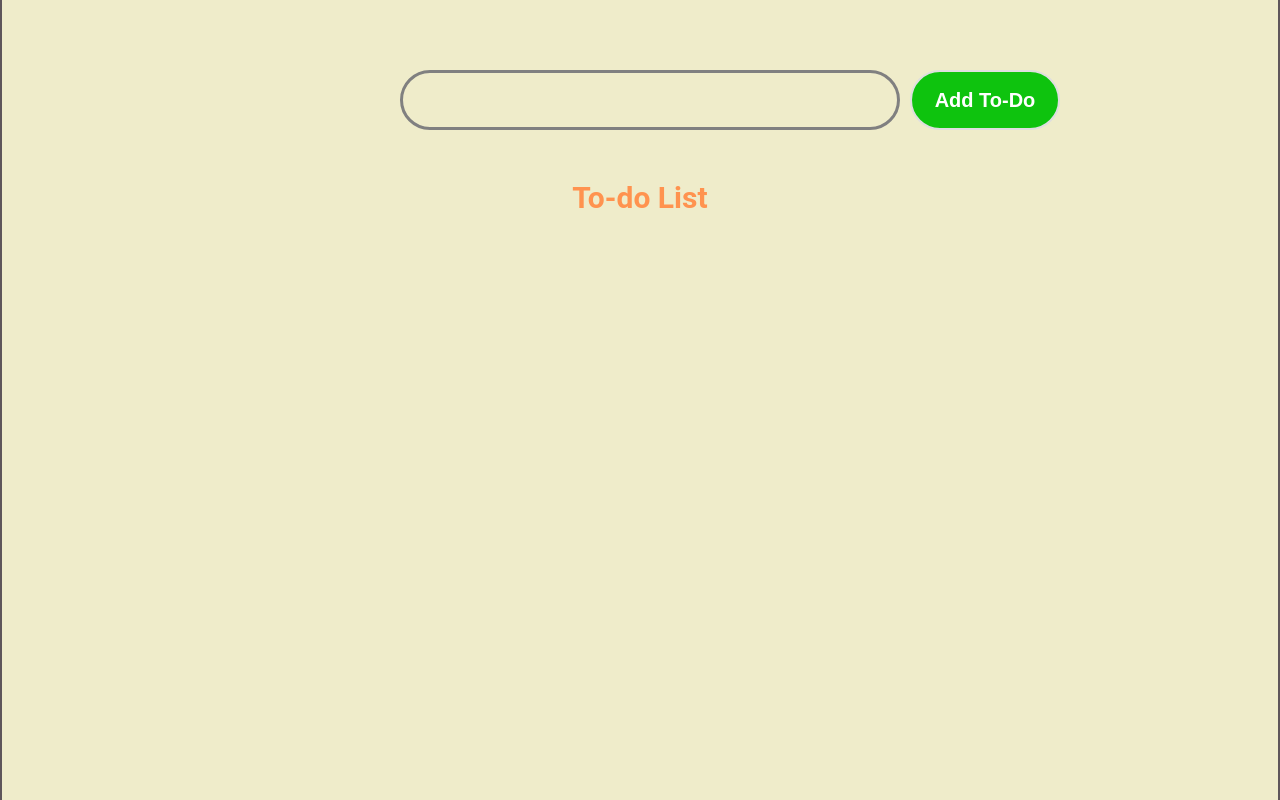
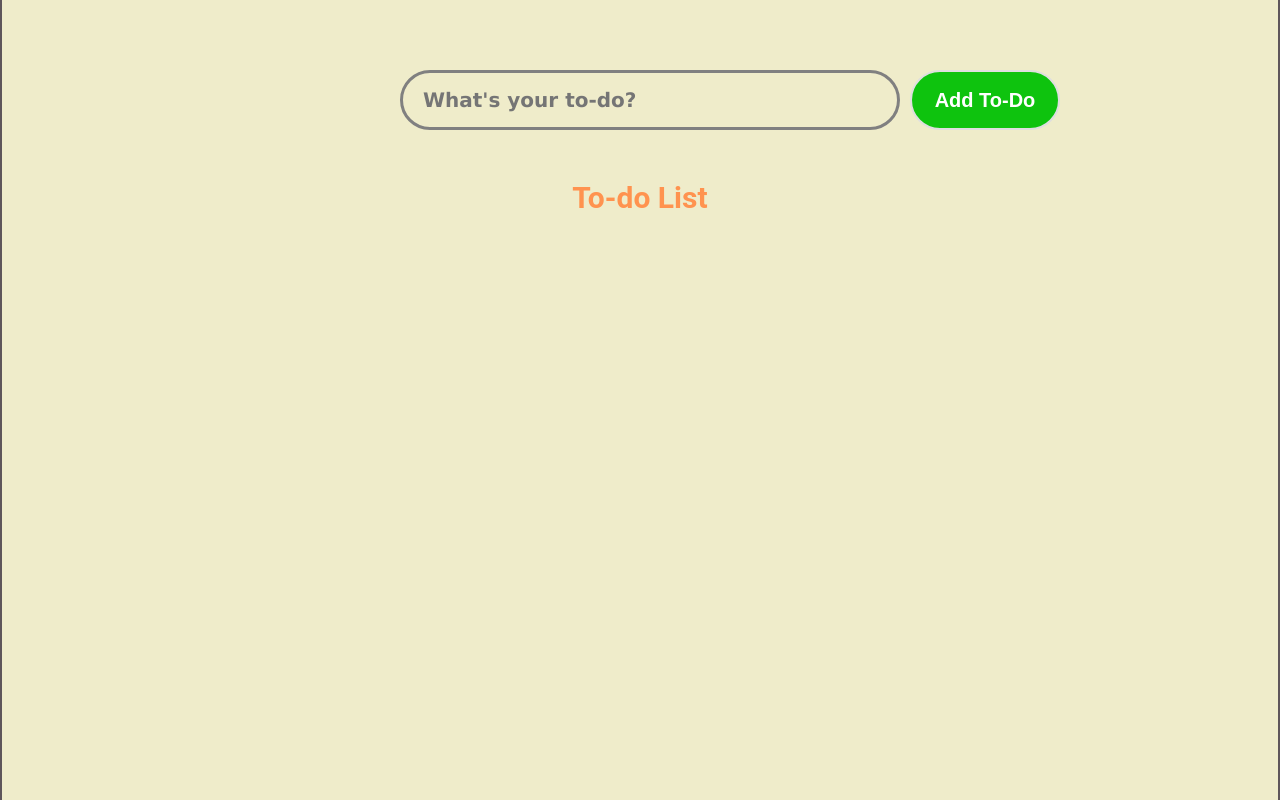
Before and after one commit to Ceft7412/to-do-list-react, a React (Vite) app: page / in a window 1280 px wide. Built offline with nearby package versions, Linux system fonts and the light colour scheme.

Commit message:
@update Form input  checks

```diff
--- a/src/components/Form.tsx
+++ b/src/components/Form.tsx
@@ -1,14 +1,18 @@
 import React, { useState } from "react";
 
-function Form() {
+function Form({ setLists }) {
   const [input, setInput] = useState<string>("");
 
   const handleForm = (e: React.FormEvent<HTMLFormElement>) => {
     e.preventDefault();
+    if (input.trim() === "") {
+      return null;
+    }
     // To avoid error, checking if it's undefined is a must.
     if (typeof window !== "undefined") {
       const todos: string[] = JSON.parse(localStorage.getItem("todos") || "[]");
       localStorage.setItem("todos", JSON.stringify([...todos, input]));
+      setLists([...todos, input]);
       setInput("");
     }
   };
@@ -19,6 +23,7 @@ function Form() {
         className="input-field"
         value={input}
         onChange={(e) => setInput(e.target.value)}
+        placeholder="What's your to-do?"
       />
       <button type="submit" className="button-add">
         Add To-Do
```
